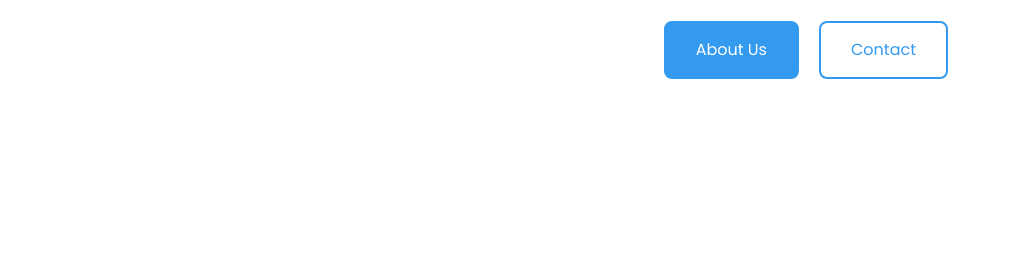
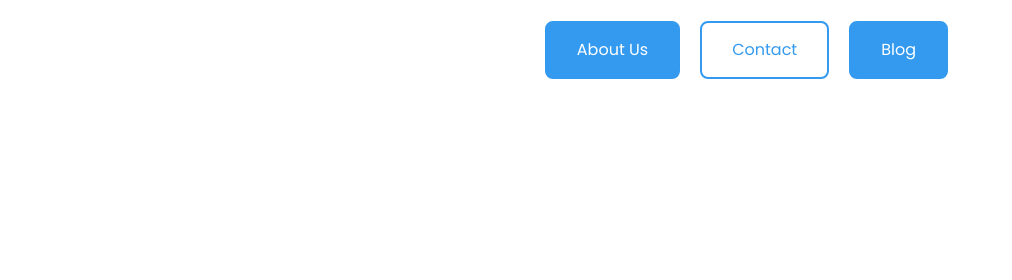
Before and after one commit to Quickbot-king/Zenya2, a plain HTML site: page index.html in a window 1280 px wide. Shown: the top 280 px of the page, 268-1280 px from the left. Drawn offline with Linux system fonts and the light colour scheme.

Commit message:
update of blog link

```diff
--- a/index.html
+++ b/index.html
@@ -18,7 +18,7 @@
         <ul class="nav-btn-container">
             <li><a class="btn btn-primary" href="About-zenya.html">About Us</a></li>
             <li><a class="btn btn-primary-outline" href="contact-zenya.html">Contact</a></li>
-            <!-- <li><a class="btn btn-primary" href="zenya-blog.html">Blog</a></li> -->
+            <li><a class="btn btn-primary" href="zenya-blog.html">Blog</a></li>
         </ul>
         </nav>
          <main>
```
